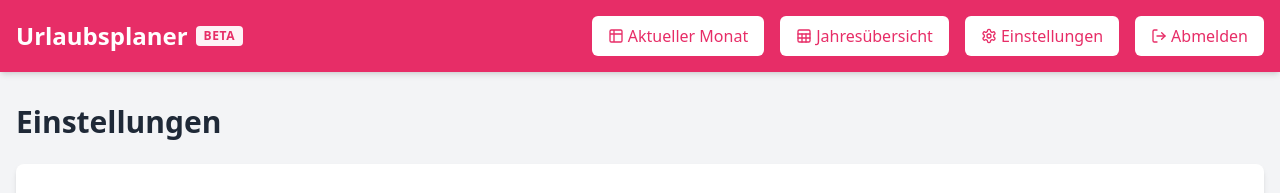
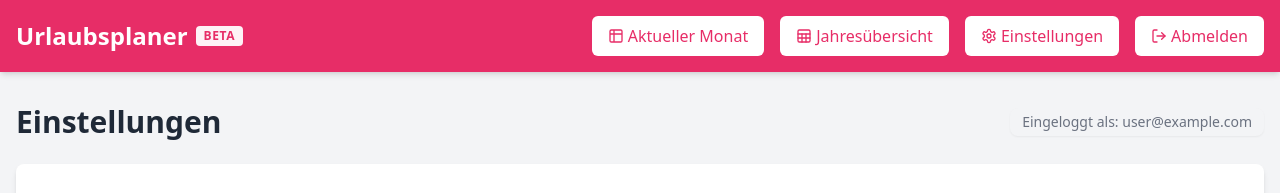
Before and after one commit to philipp-1337/urlaubsplanerV2, a React (Create React App) app: page /settings in a window 1280 px wide. Shown: the top 193 px of the page. Built offline with nearby package versions, Linux system fonts and the light colour scheme; no server answers; the database is empty; sample sign-in values are in the browser's storage.

Commit message:
show username in settings

```diff
--- a/src/components/settings/SettingsPage.js
+++ b/src/components/settings/SettingsPage.js
@@ -600,7 +600,15 @@ const SettingsPage = () => {
 
   return (
     <main className="container px-4 py-8 mx-auto">
-      <h1 className="mb-6 text-3xl font-bold text-gray-800">Einstellungen</h1>
+      <div className="flex justify-between items-center mb-6">
+        <h1 className="text-3xl font-bold text-gray-800">Einstellungen</h1>
+        {currentUser && currentUser.email && (
+          <span className="text-sm text-gray-500 font-medium bg-gray-100 px-3 py-1 rounded-lg shadow-sm" title="Eingeloggt als">
+            Eingeloggt als: {currentUser.email}
+          </span>
+        )}
+      </div>
+
 
       {/* Jahreskonfiguration verwalten */}
       <section className="p-6 mb-8 bg-white rounded-lg shadow-md">
@@ -628,12 +636,11 @@ const SettingsPage = () => {
               className="w-full px-3 py-2 mt-1 border border-gray-300 rounded-md md:w-auto focus:outline-none focus:ring-2 focus:ring-primary"
             />
           </div>
-          <div> {/* Zusätzlicher Div, um den Button korrekt auszurichten, wenn Labels vorhanden sind */}
+          <div className="flex items-end">
             <button
               onClick={handleAddYearConfig}
               className="w-full px-3 py-2 text-white bg-primary rounded-md md:w-auto hover:bg-accent hover:text-primary flex items-center justify-center"
               aria-label="Jahr hinzufügen"
-              // Optional: Füge mt-1 hinzu, wenn der Button nicht perfekt mit den Inputs ausgerichtet ist, oder passe md:items-end an
             >
               <Plus size={20} />
             </button>
```
